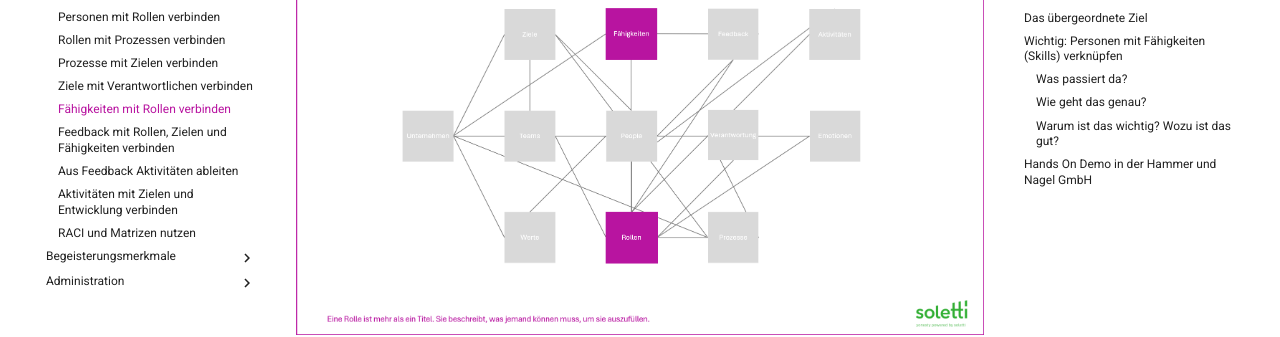
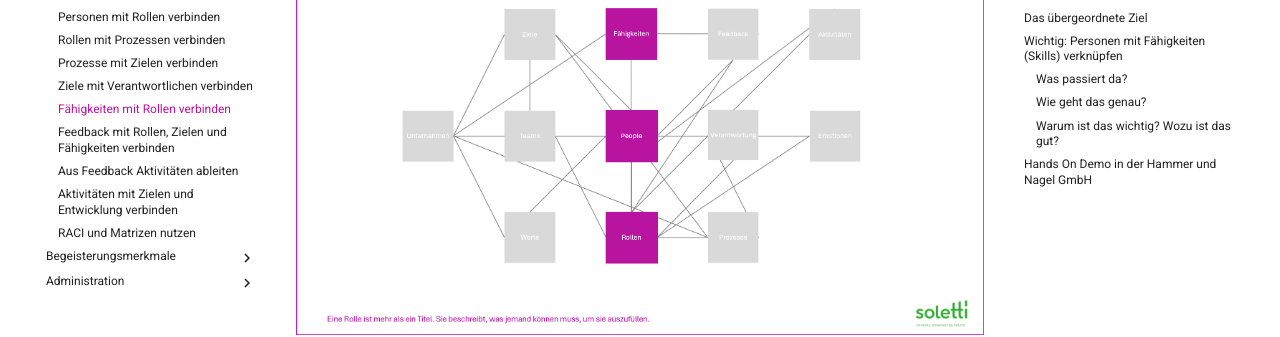
Before and after one commit to ricohaenelsoletti/yonesty, an MkDocs documentation site: the page built from docs/Leistungsmerkmal-Faehigkeiten-mit-Rollen-verbinden.md, in a window 1280 px wide. Shown: the part 215-552 px from the top of the page. Built offline with MkDocs 1.6.1 and Material for MkDocs 9.7.7, drawn with Linux system fonts in a browser that asks for light colours.

Commit message:
Update image source in Leistungsmerkmal document

```diff
--- a/docs/Leistungsmerkmal-Faehigkeiten-mit-Rollen-verbinden.md
+++ b/docs/Leistungsmerkmal-Faehigkeiten-mit-Rollen-verbinden.md
@@ -2,7 +2,7 @@
 
 
 <figure>
-    <img src="/screenshots/yonesty-x-Faehigkeiten-Rollen.png">
+    <img src="/screenshots/yonesty-x-Faehigkeiten-Personen-Rollen.png">
     <figcaption>Eine Rolle ist mehr als ein Titel. Sie beschreibt, was jemand können muss, um sie auszufüllen</figcaption>
 </figure>
 
```
